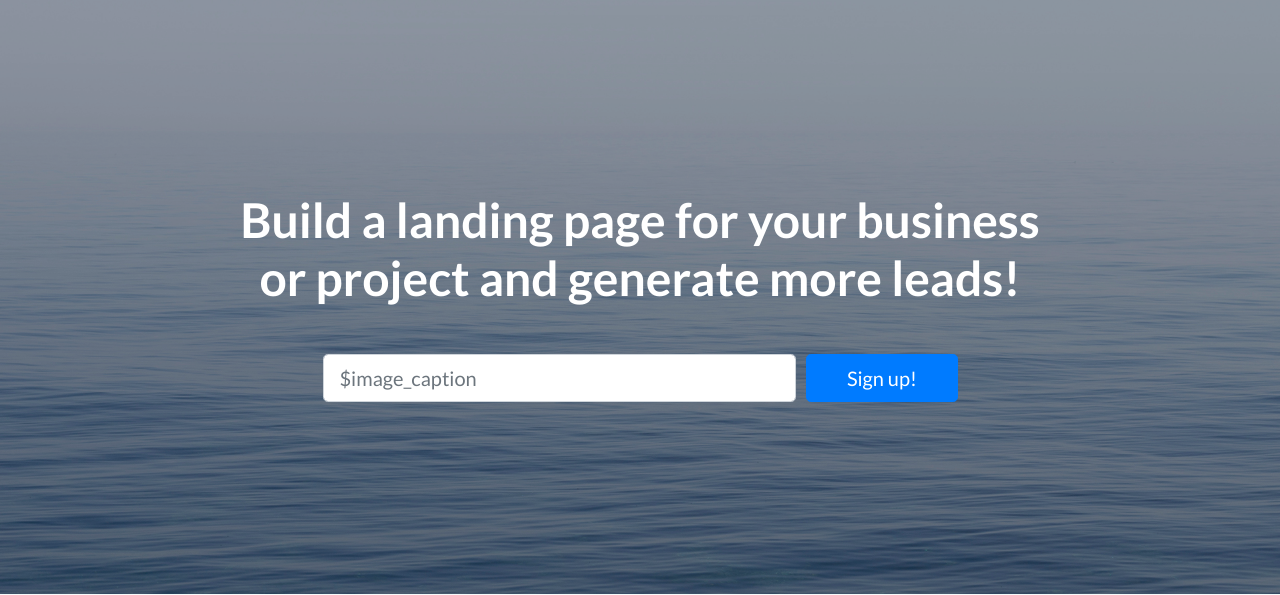
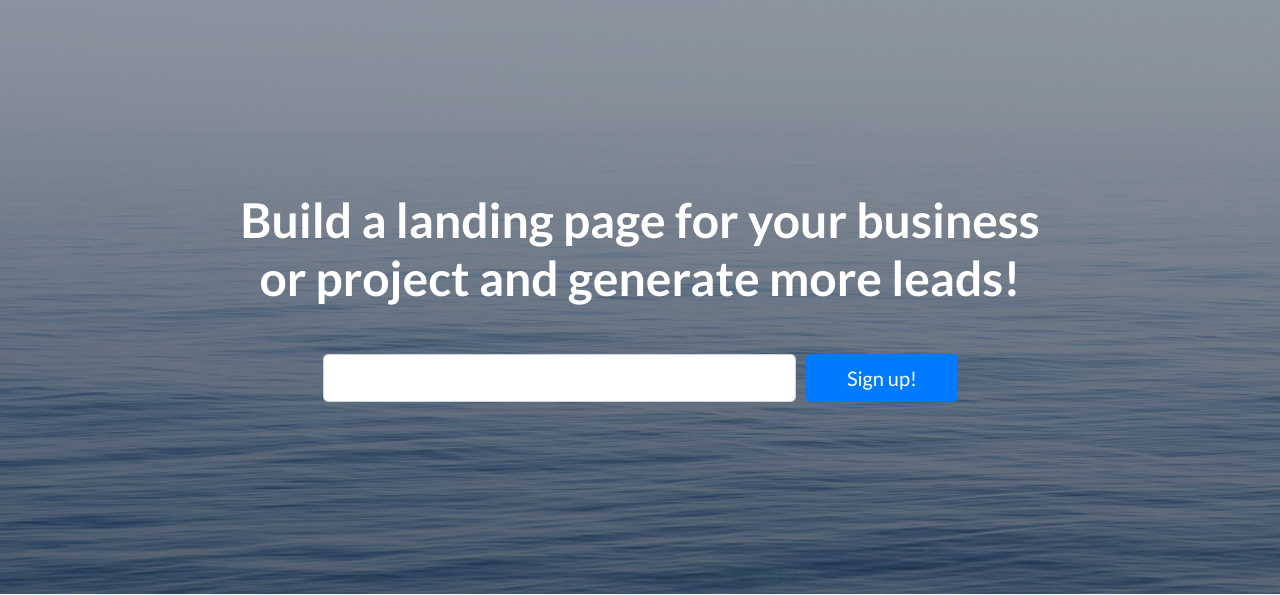
Before and after one commit to yunmap/fairysh, a Flask app: page / in a window 1280 px wide. Shown: the part 57-652 px from the top of the page. Run offline with Flask 2, Linux system fonts and the light colour scheme; data that the repository does not hold is empty; some libraries are stand-ins or nearby versions.

Commit message:
sibal web app

```diff
--- a/templates/index.html
+++ b/templates/index.html
@@ -45,7 +45,7 @@
             <form>
               <div class="form-row">
                 <div class="col-12 col-md-9 mb-2 mb-md-0">
-                  <input type="email" class="form-control form-control-lg" placeholder=$image_caption>
+                  <input type="email" class="form-control form-control-lg" placeholder={{image_caption}}>
                 </div>
                 <div class="col-12 col-md-3">
                   <button type="submit" class="btn btn-block btn-lg btn-primary">Sign up!</button>
```
